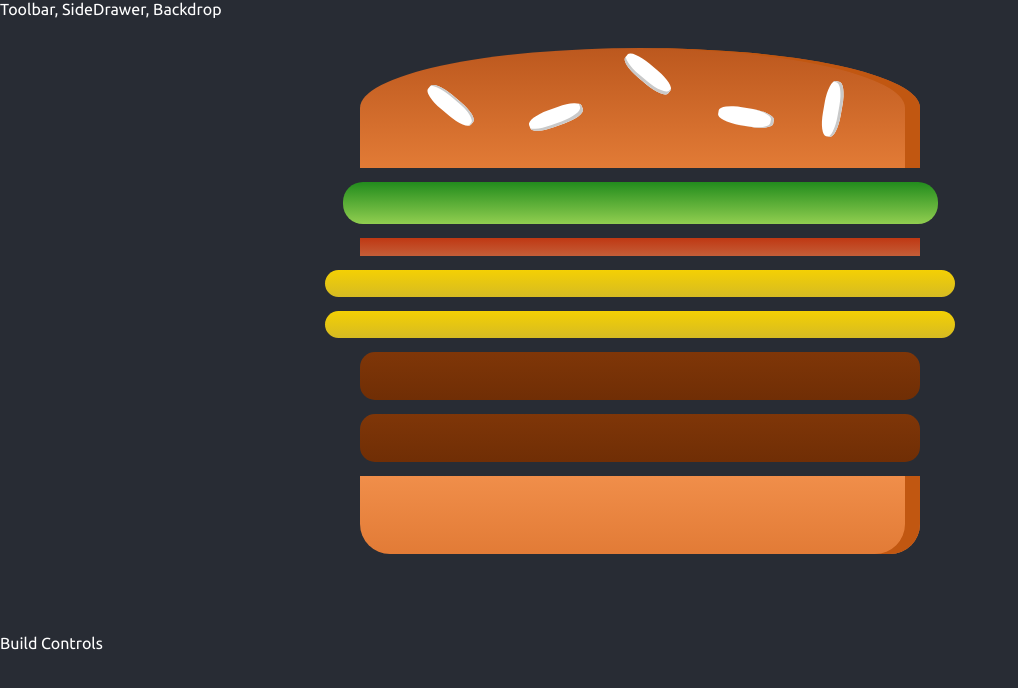
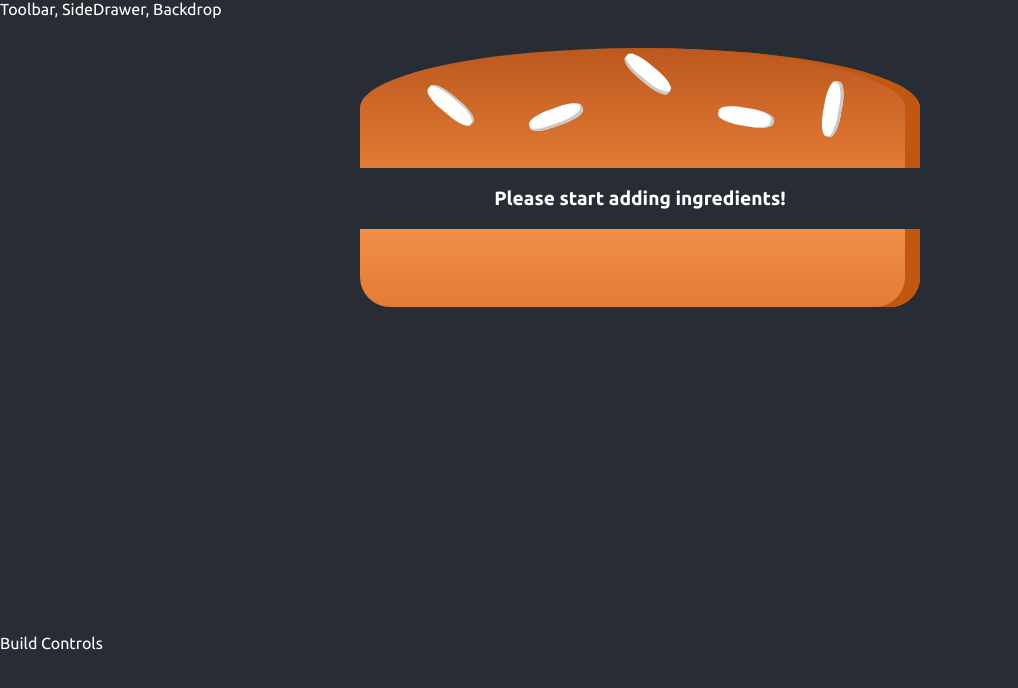
Before and after one commit to federico-allegrini/react-study-burger-builder, a React (Create React App) app: page / in a window 1280 px wide. Shown: the top 688 px of the page, without its empty margins (0-1018 px from the left). Built offline with nearby package versions, Linux system fonts and the light colour scheme.

Commit message:
Calculating ingredient sum dynamically

```diff
--- a/src/components/Burger/Burger.js
+++ b/src/components/Burger/Burger.js
@@ -3,11 +3,17 @@
 import classes from "./Burger.module.css";
 
 const burger = (props) => {
-  const transformedIngredients = Object.keys(props.ingredients).map((igKey) =>
-    [...Array(props.ingredients[igKey])].map((_, i) => (
-      <BurgerIngrdient key={igKey + i} type={igKey} />
-    ))
-  );
+  let transformedIngredients = Object.keys(props.ingredients)
+    .map((igKey) =>
+      [...Array(props.ingredients[igKey])].map((_, i) => (
+        <BurgerIngrdient key={igKey + i} type={igKey} />
+      ))
+    )
+    .reduce((arr, el) => arr.concat(el), []);
+  console.log(transformedIngredients);
+  if (transformedIngredients.length === 0) {
+    transformedIngredients = <p>Please start adding ingredients!</p>;
+  }
   return (
     <div className={classes.Burger}>
       <BurgerIngrdient type="bread-top" />
--- a/src/containers/BurgerBuilder/BurgerBuilder.js
+++ b/src/containers/BurgerBuilder/BurgerBuilder.js
@@ -3,10 +3,10 @@
 class BurgerBuilder extends Component {
   state = {
     ingredients: {
-      salad: 1,
-      bacon: 1,
-      cheese: 2,
-      meat: 2,
+      salad: 0,
+      bacon: 0,
+      cheese: 0,
+      meat: 0,
     },
   };
 
```
Also changed, not shown: 1 other file (tests, documents, lock files or other folders).
